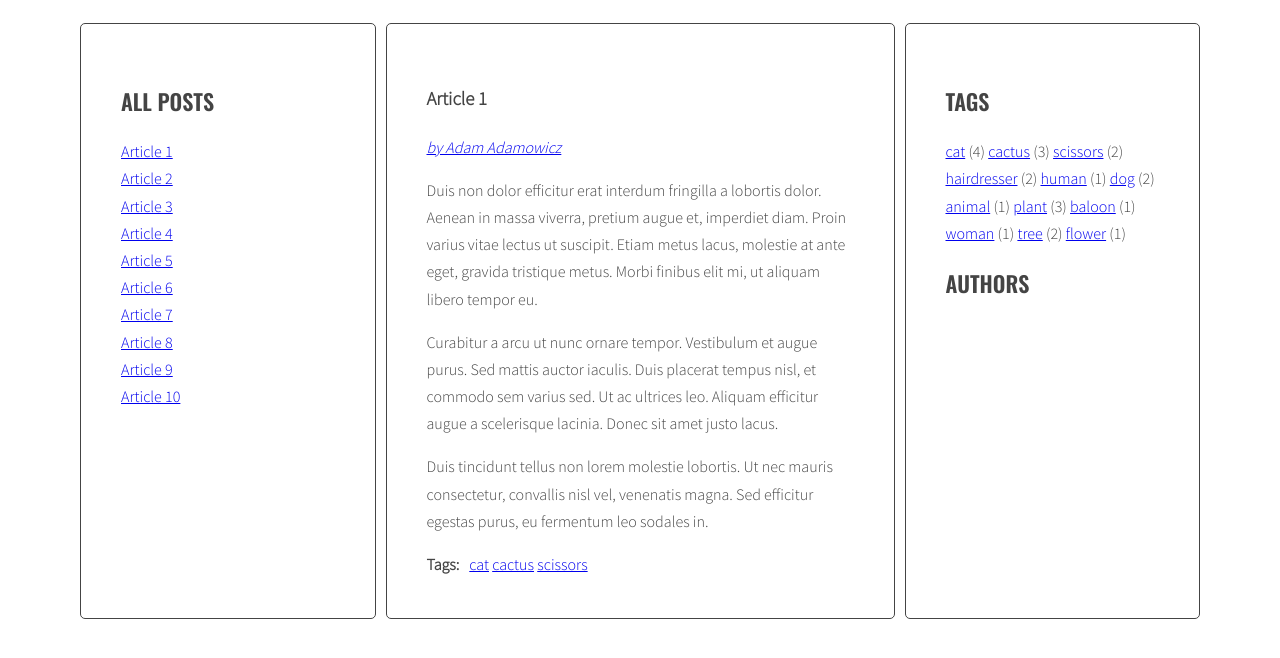
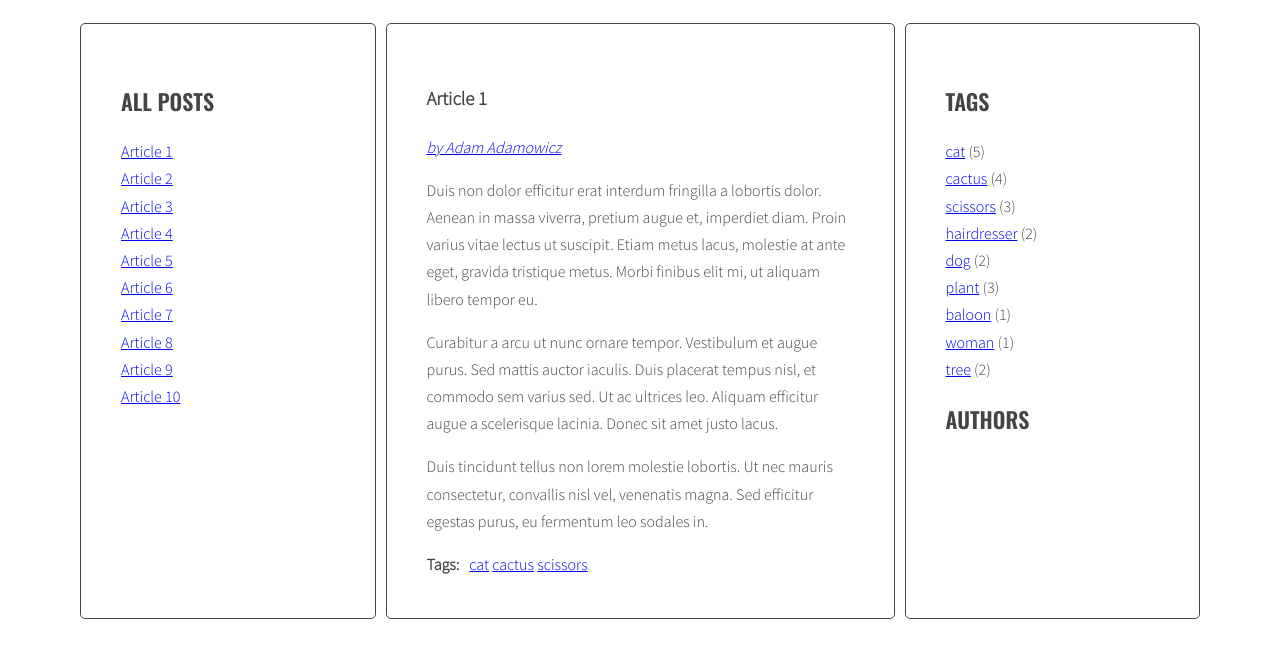
Before and after one commit to KaJurczak/javascript-blog, a website: page index.html in a window 1280 px wide. Shown: the part 220-878 px from the top of the page. Drawn offline with nearby package versions, Linux system fonts and the light colour scheme.

Commit message:
Add function calculateTagClass

```diff
--- a/index.html
+++ b/index.html
@@ -64,7 +64,7 @@
                 </ul>
               </div>
             </article>
-            <article class="post" id="article-3" data-tags="human dog cat" data-author="Cecylia Cmok">
+            <article class="post" id="article-3" data-tags="scissors dog cat" data-author="Cecylia Cmok">
               <h3 class="post-title">Article 3</h3>
               <p class="post-author"></p>
               <div class="post-content">
@@ -82,7 +82,7 @@
                 </ul>
               </div>
             </article>
-            <article class="post" id="article-4" data-tags="animal plant" data-author="Damian Dariusz">
+            <article class="post" id="article-4" data-tags="cat plant" data-author="Damian Dariusz">
               <h3 class="post-title">Article 4</h3>
               <p class="post-author"></p>
               <div class="post-content">
@@ -192,7 +192,7 @@
                 </ul>
               </div>
             </article>
-            <article class="post" id="article-10" data-tags="flower tree" data-author="Fabian Froncz">
+            <article class="post" id="article-10" data-tags="cactus tree" data-author="Fabian Froncz">
               <h3 class="post-title">Article 10</h3>
               <p class="post-author"></p>
               <div class="post-content">
--- a/js/script.js
+++ b/js/script.js
@@ -52,8 +52,10 @@ const optArticleSelector = '.post',
   optTitleSelector = '.post-title',
   optTitleListSelector = '.titles',
   optArticleTagsSelector = '.post-tags .list',
-  optArticleAuthorSelector = '.post-author';
-  //optTagsListSelector = '.tags.list';
+  optArticleAuthorSelector = '.post-author',
+  //optTagsListSelector = '.tags.list',
+  optCloudClassCount = 5,
+  optCloudClassPrefix = 'tag-size-';
 
 function generateTitleLinks(customSelector = ''){
 
@@ -112,6 +114,62 @@ function generateTitleLinks(customSelector = ''){
 generateTitleLinks();
 
 
+function CalculateTagsParams(allTags){
+
+  console.log('function CalculateTagsParams run');
+
+  /* Create object with two keys - max and min value*/
+  const params = {max: 0, min: 999999};
+
+  /*START LOOP: for each tags */
+  for (let tag in allTags){
+
+    console.log('Value of tags ' + tag + ' in allTags is:' + allTags[tag]);
+
+    /*find the most common tags*/
+    params.max = Math.max(allTags[tag], params.max);
+
+    console.log('params.max is:', params.max);
+
+    //const maxTag = Math.max(allTags[tag]);
+    //console.log('const maxTag is:', maxTag);
+
+    /*find the rarest tags*/
+    params.min = Math.min(allTags[tag], params.min);
+
+    console.log('params.min is:', params.min);
+
+    //const minTag = Math.min(allTags[tag]);
+    //console.log('const minTag is:', minTag);
+
+    /*CLOSE LOOP: for each tags */
+  }
+
+  /*return value of params */
+  console.log('params is:', params);
+
+  return params;
+
+}
+
+
+function calculateTagClass(count, params){
+
+  const normalizedCount = count - params.min;
+
+  const normalizedMax = params.max - params.min;
+
+  const percentage = normalizedCount / normalizedMax;
+
+  const classNumber = Math.floor( percentage * (optCloudClassCount - 1) + 1 );
+
+  console.log('classNumber:', classNumber);
+
+  return classNumber;
+
+}
+
+
 function generateTags(){
   /* [NEW] create a new variable allTags with an empty object */
   let allTags = {};
@@ -156,7 +214,7 @@ function generateTags(){
       console.log('html to: ', html);
 
       /* [NEW] check if this link is NOT already in allTags */
-      if(!allTags.hasOwnProperty(tagArray)){
+      if(!Object.prototype.hasOwnProperty.call(allTags, tagArray)){  //??????? old version: if(!allTags.hasOwnProperty(tagArray)){
 
         /* [NEW] add tag to allTags object */
         allTags[tagArray] = 1;
@@ -182,6 +240,11 @@ function generateTags(){
 
   console.log('tagList to: ', tagList);
 
+  /* [NEW] Calculeate number of tags*/
+  const tagsParams = CalculateTagsParams(allTags);
+
+  console.log('const tagsParams is: ', tagsParams);
+
   /* [NEW] create variable for all links HTML code */
   let allTagsHTML = '';
 
@@ -189,7 +252,7 @@ function generateTags(){
   for (let tagArray in allTags) {
 
     /* [NEW] generate code of a link and add it to allTagsHTML */
-    allTagsHTML += '<a href="#tag-' + tagArray + '">' + tagArray + '</a>' + ' (' + allTags[tagArray] + ')' + ' ';
+    allTagsHTML += '<li>' + '<a class="' + optCloudClassPrefix + calculateTagClass(allTags[tagArray], tagsParams) + '" href="#tag-' + tagArray + '">' + tagArray + '</a>' + ' (' + allTags[tagArray] + ')' + '</li>';
 
     console.log('allTagsHTML to: ', allTagsHTML);
 
```
